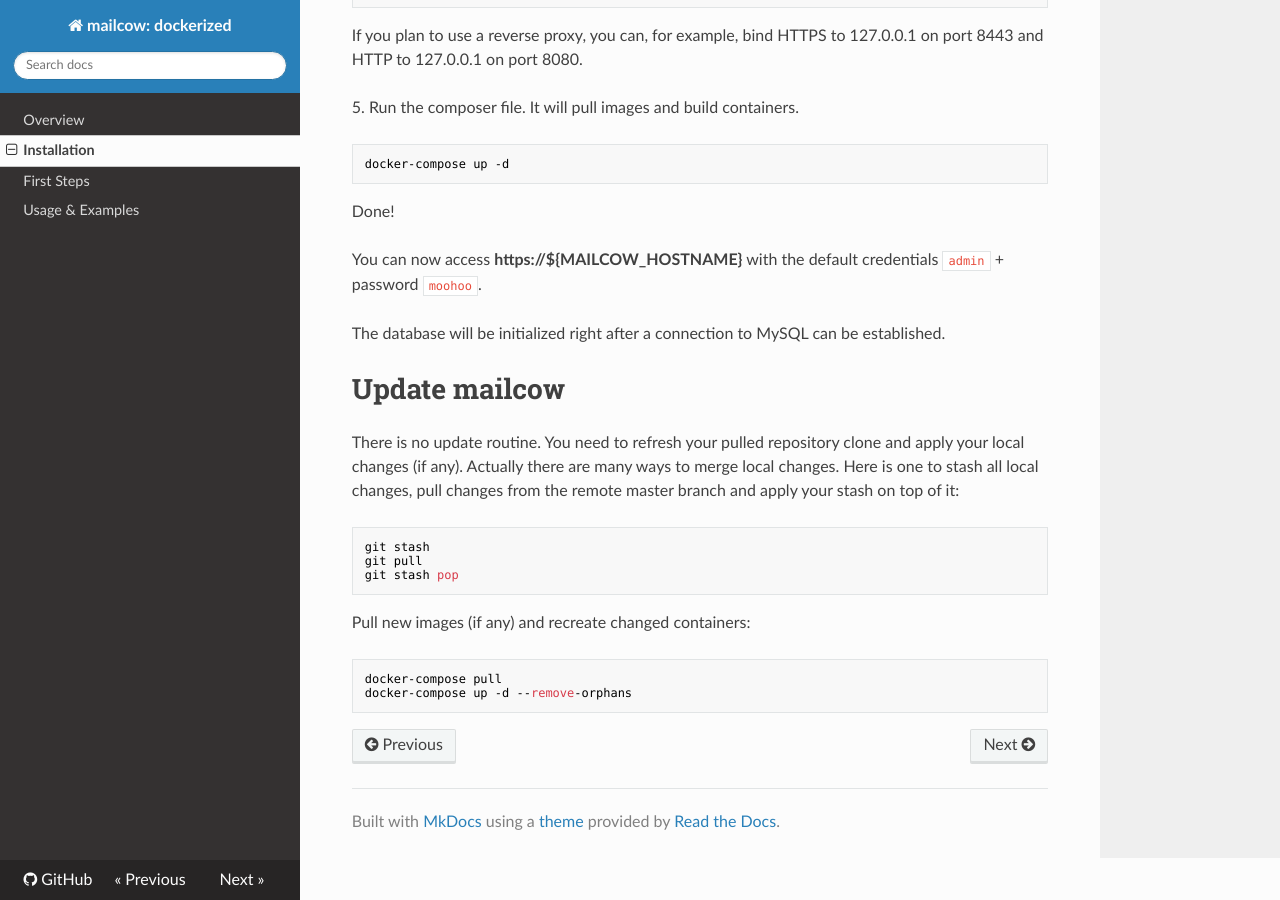
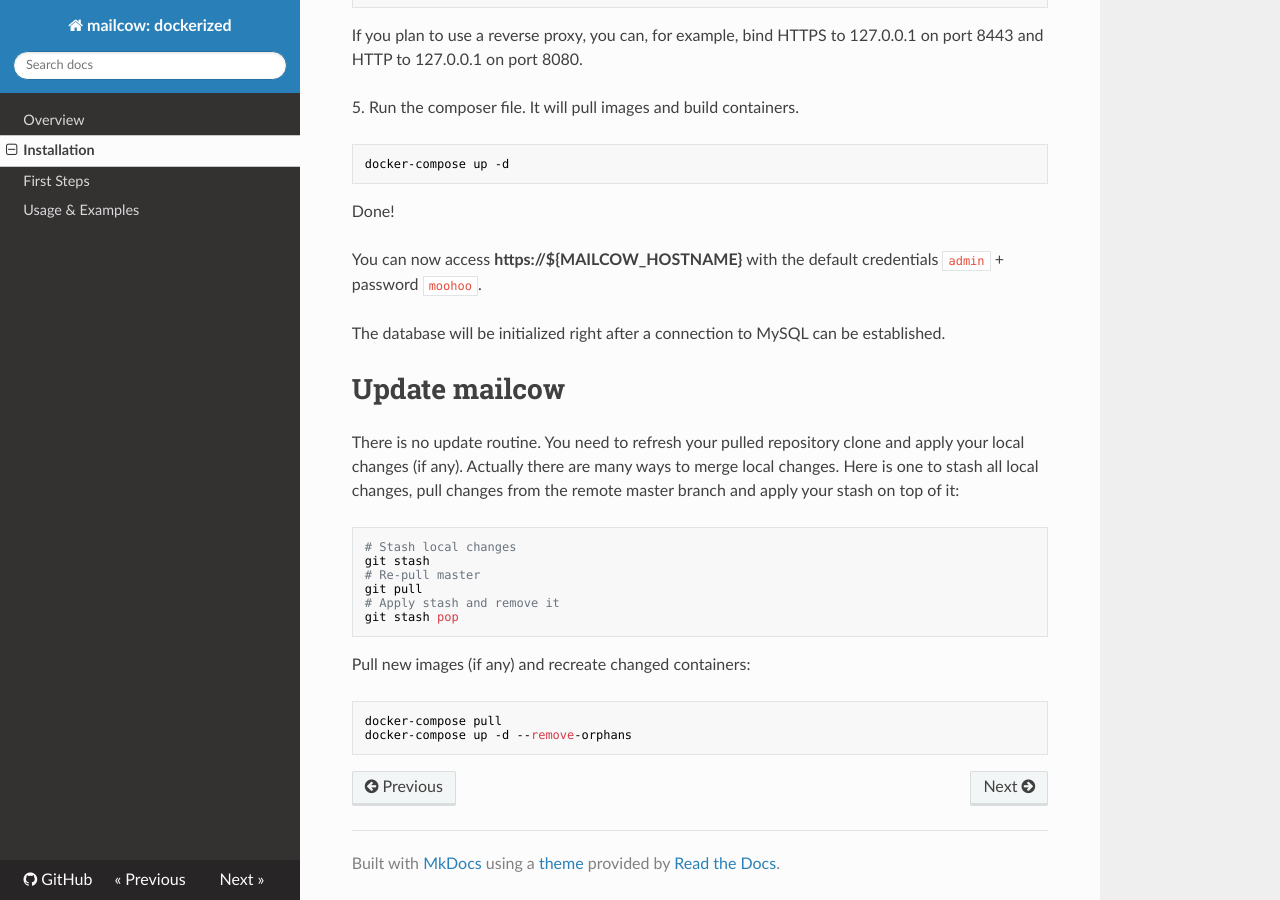
Before and after one commit to Imtiajrex/mailcow-dockerized, an MkDocs documentation site: the page built from docs/install.md, in a window 1280 px wide and 900 px high, scrolled down 666 px. Built offline with MkDocs 1.6.1, drawn with Linux system fonts in a browser that asks for light colours; nearby versions of some CDN libraries; old or Windows-style settings are respelled for this version of MkDocs.

Commit message:
Add comments to update

````diff
--- a/docs/install.md
+++ b/docs/install.md
@@ -41,8 +41,11 @@
 stash all local changes, pull changes from the remote master branch and apply your stash on top of it:
 
 ```
+# Stash local changes
 git stash
+# Re-pull master
 git pull
+# Apply stash and remove it
 git stash pop
 ```
 
````
